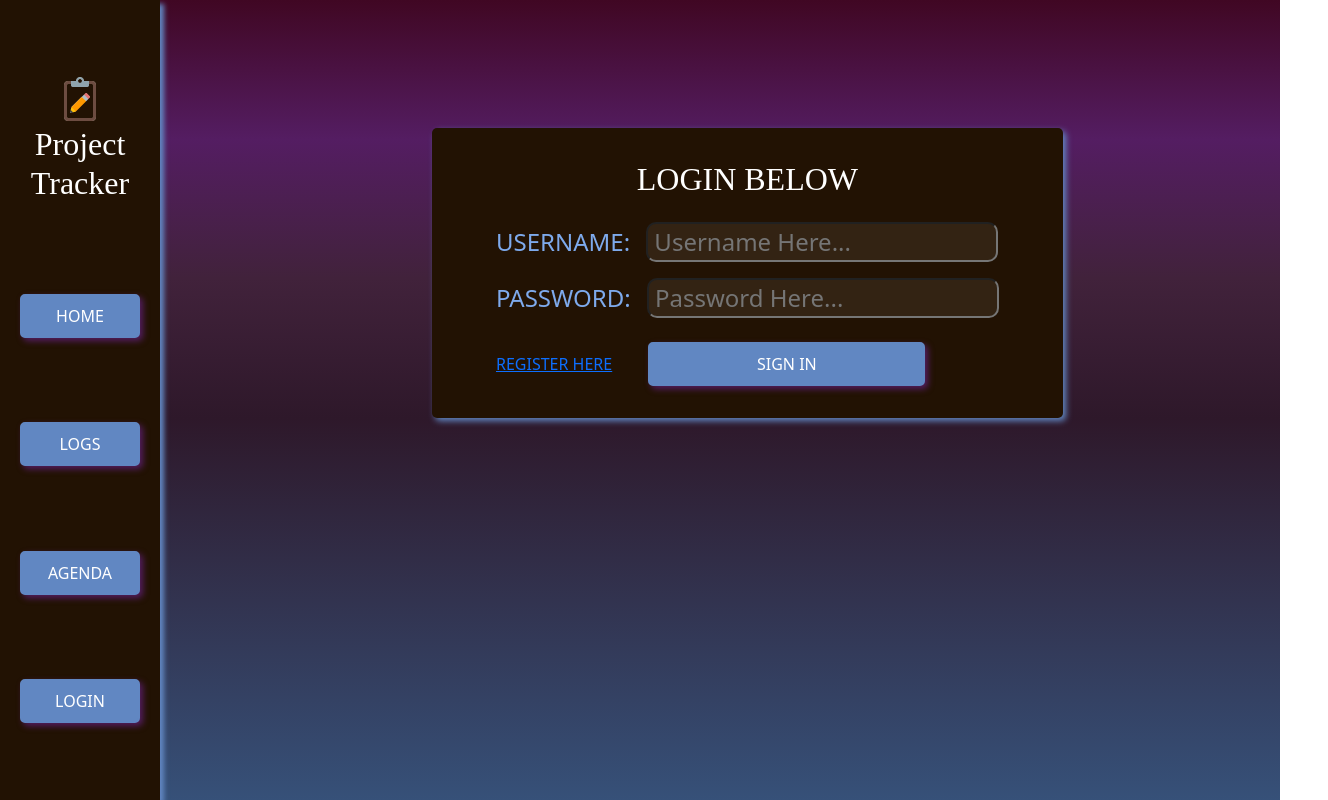
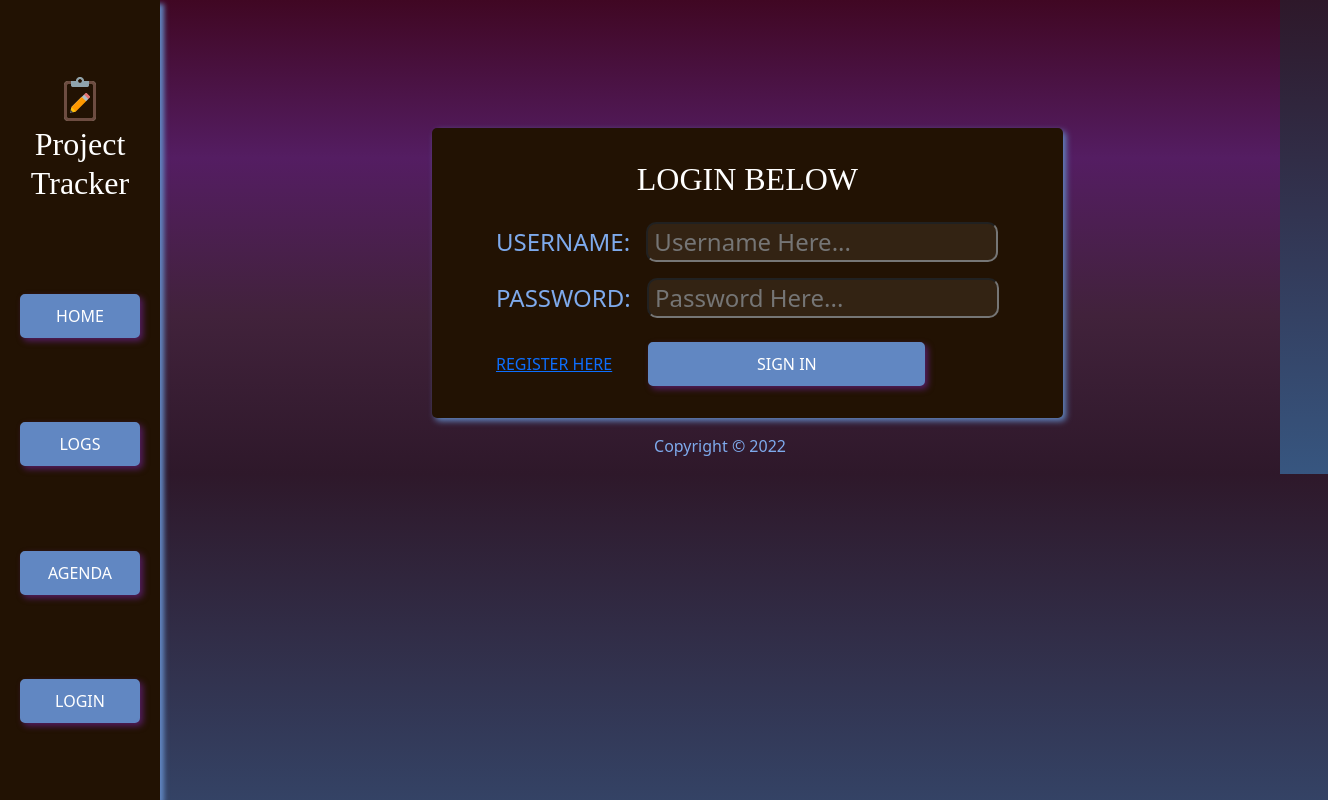
Before and after one commit to Reny8/Capstone, a React (Create React App) app in the folder frontend/: page /login in a window 1280 px wide. Shown: the whole page, 1328 px wide, since content can reach past the window. Built offline with nearby package versions, Linux system fonts and the light colour scheme.

Commit message:
Adjusted the css for the footer

```diff
--- a/frontend/src/App.js
+++ b/frontend/src/App.js
@@ -10,7 +10,7 @@ import RegisterPage from "./pages/RegisterPage/RegisterPage";
 
 // Component Imports
 import Navbar from "./components/NavBar/NavBar";
-// import Footer from "./components/Footer/Footer";
+import Footer from "./components/Footer/Footer";
 
 // Util Imports
 import PrivateRoute from "./utils/PrivateRoute";
@@ -98,9 +98,9 @@ function App() {
         <Route path="/agenda" element ={<AgendaPage tasks={tasks} projects={projects}/>}/>
         <Route path="/print" element ={<ExportPDF tasks={tasks} projects={projects} />}/>
       </Routes>
-      {/* <div>
+      <div>
         <Footer />
-      </div> */}
+      </div>
     </div>
   );
 }
--- a/frontend/src/components/Footer/Footer.css
+++ b/frontend/src/components/Footer/Footer.css
@@ -1,12 +1,13 @@
 footer {
-  bottom: 0;
-  position: fixed;
-  font-size: small;
-  padding-bottom: 1rem;
-  max-width: 85%;
-  margin-left: 15rem;
+  position: relative;
+  bottom:0;
+  left:7rem;
+  right:0;
+  height:100%;
+
 }
 div footer {
   display: flex;
-  justify-content: center
+  justify-content: center;
+  padding-top: 1rem;
 }
--- a/frontend/src/pages/RegisterPage/RegisterPage.css
+++ b/frontend/src/pages/RegisterPage/RegisterPage.css
@@ -1,5 +1,6 @@
 .register-container .border-box {
-    margin-right: 15rem;
+    margin-right: 13rem;
+    margin-left: 27rem;
     padding: 1rem;
     display: flex;
     align-items:flex-end;
```
